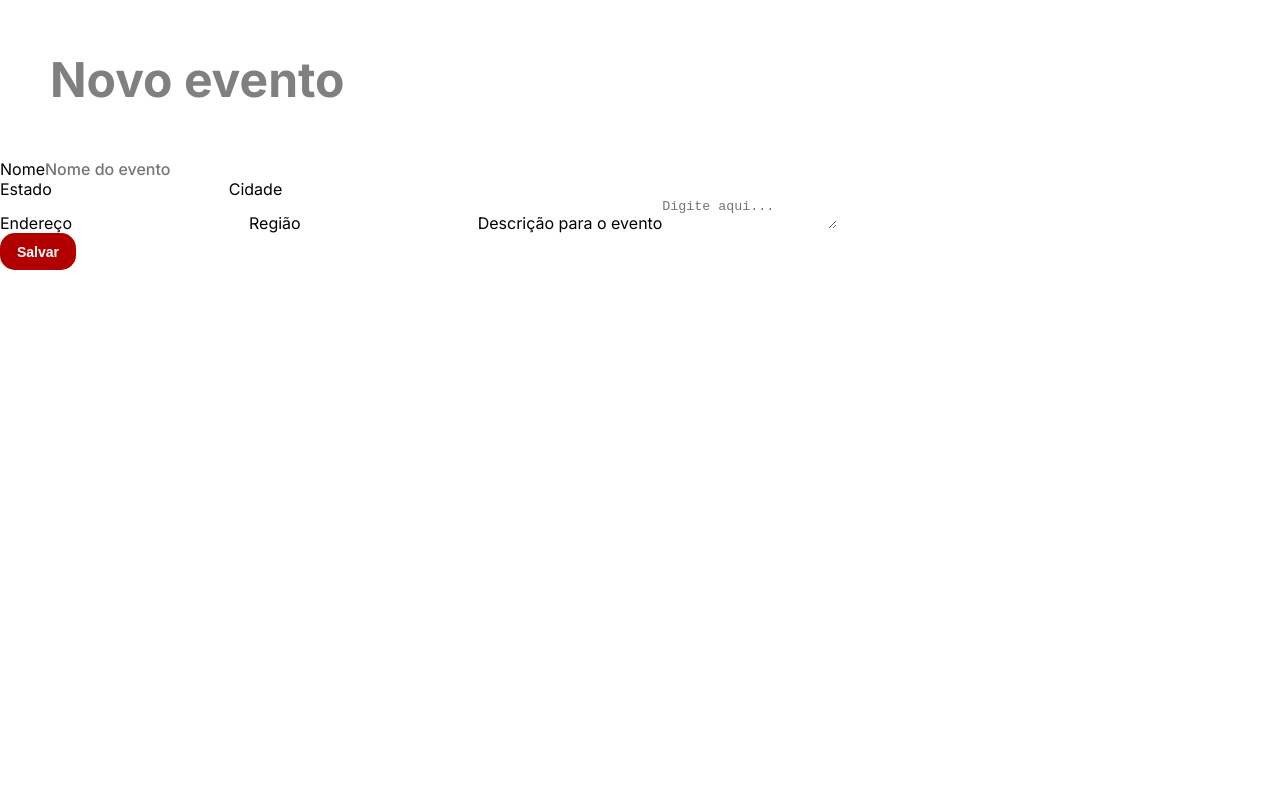
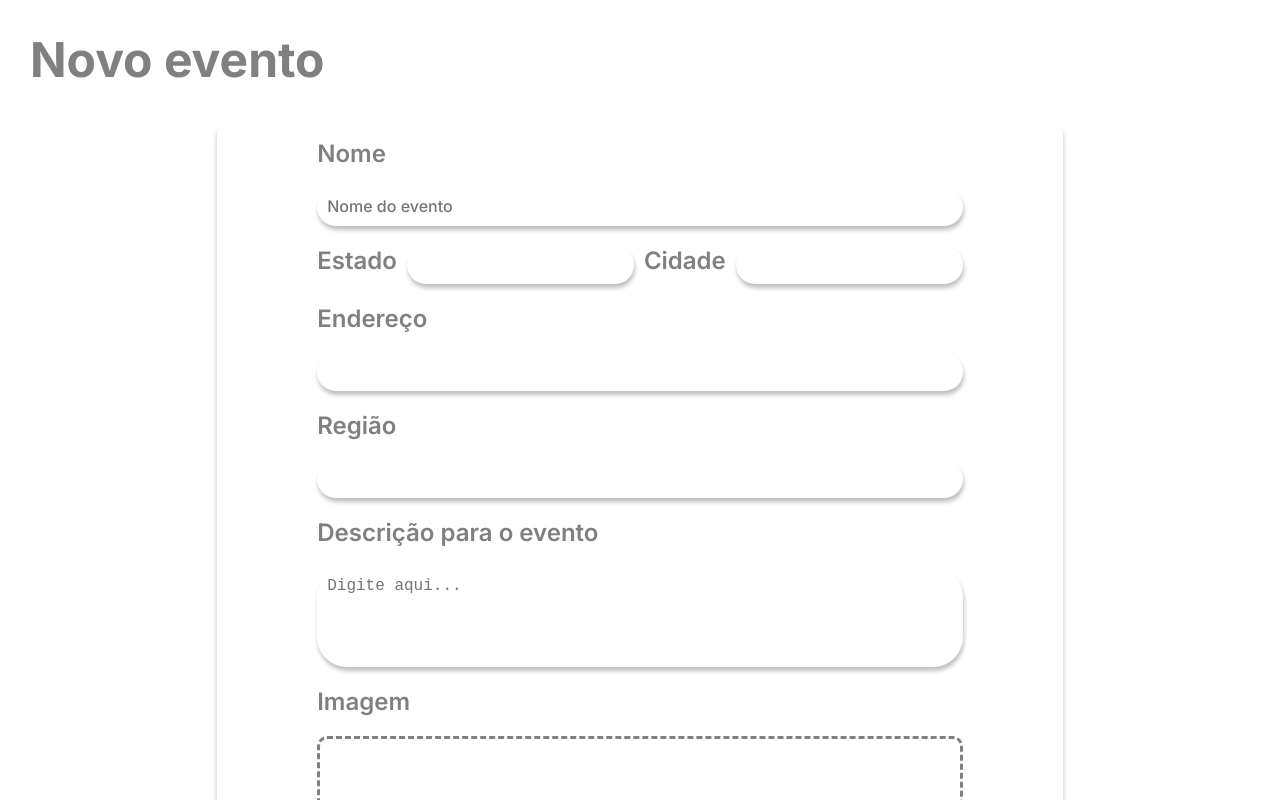
Before and after one commit to Iagob12/Front-Tcc, a React (Vite) app: page /adicionar-evento in a window 1280 px wide. Shown: the top 800 px of the page. Built offline with nearby package versions, Linux system fonts and the light colour scheme.

Commit message:
feat: Adicionando tela para cadastrar eventos

```diff
--- a/src/components/Eventos/PageAdicionarEvento/index.jsx
+++ b/src/components/Eventos/PageAdicionarEvento/index.jsx
@@ -1,5 +1,6 @@
-import "../../../styles/Eventos/adicionar-evento/style.css"
+import "../../../styles/Eventos/adicionar-evento/style.css";
 import Button from "../../Button";
+import IconUpload from "../../../assets/Blog/upload.svg";
 
 const AdicionarEvento = () => {
   return (
@@ -8,11 +9,11 @@ const AdicionarEvento = () => {
         <h1 className="titulo-form-evento">Novo evento</h1>
         <div className="content-form-evento">
           <form className="form-evento">
+
             <label htmlFor="nome">Nome</label>
             <input name="nome" type="text" placeholder="Nome do evento" />
 
             {/* Input com data e hora (seletor) */}
-
             <div className="local-estado">
               <label htmlFor="estado">Estado</label>
               <input name="estado" type="text" />
@@ -28,17 +29,22 @@ const AdicionarEvento = () => {
             <input name="regiao" type="text" />
 
             <label htmlFor="descricao">Descrição para o evento</label>
-                        <textarea name="descricao" id="" placeholder="Digite aqui..."></textarea>
+            <textarea name="descricao" placeholder="Digite aqui..."></textarea>
 
             {/* Input para colocar a imagem do evento */}
+            <label>Imagem</label>
+            <label htmlFor="uploadImage" className="upload-label">
+              {/* Sem lógica*/}
+              <img id="iconUpload" src={IconUpload} alt="Upload" />
+              <span>Faça o upload da capa ou arraste o arquivo</span>
+            </label>
 
+            <Button className="button" text={"Salvar"} />
           </form>
-
-                    <Button text={"Salvar"} />
         </div>
       </div>
     </>
-    )
-}
+  );
+};
 
 export default AdicionarEvento;
--- a/src/styles/Eventos/adicionar-evento/style.css
+++ b/src/styles/Eventos/adicionar-evento/style.css
@@ -1,5 +1,57 @@
-.titulo-form-evento{
+.container-form-evento {
+    min-height: 100vh;
+}
+
+.titulo-form-evento {
     color: var(--color-grey);
-    margin: 50px;
     font-size: 3rem;
+    padding: 30px;
 }
+
+.content-form-evento {
+    display: flex;
+    flex-direction: column;
+    align-items: center;
+    border-radius: 15px;
+    justify-content: center;
+}
+
+.form-evento {
+    box-shadow: 0px 5px 5px rgba(0, 0, 0, 0.25);
+    padding: 20px 100px;
+    border-radius: 15px;
+    display: flex;
+    flex-direction: column;
+    gap: 20px;
+    margin-bottom: 50px;
+}
+
+.form-evento label {
+    font-size: 1.5rem;
+    font-weight: 600;
+    color: var(--color-grey);
+}
+
+.form-evento input,
+.form-evento textarea {
+    box-shadow: 1px 4px 4px 0px rgba(0, 0, 0, 0.25);
+    border-radius: 30px;
+    padding: 10px;
+    outline: none;
+    font-size: 1rem;
+}
+
+.form-evento textarea {
+    min-height: 100px;
+    resize: none;
+}
+
+.local-estado {
+    display: flex;
+    gap: 10px;
+}
+
+.button{
+    width: 150px;
+    align-self: center;
+}
```
Also changed, not shown: src/styles/Blog/adicionar-noticia/style.css (+19 -14 lines). Lines whose indentation alone changed are shown as unchanged.
